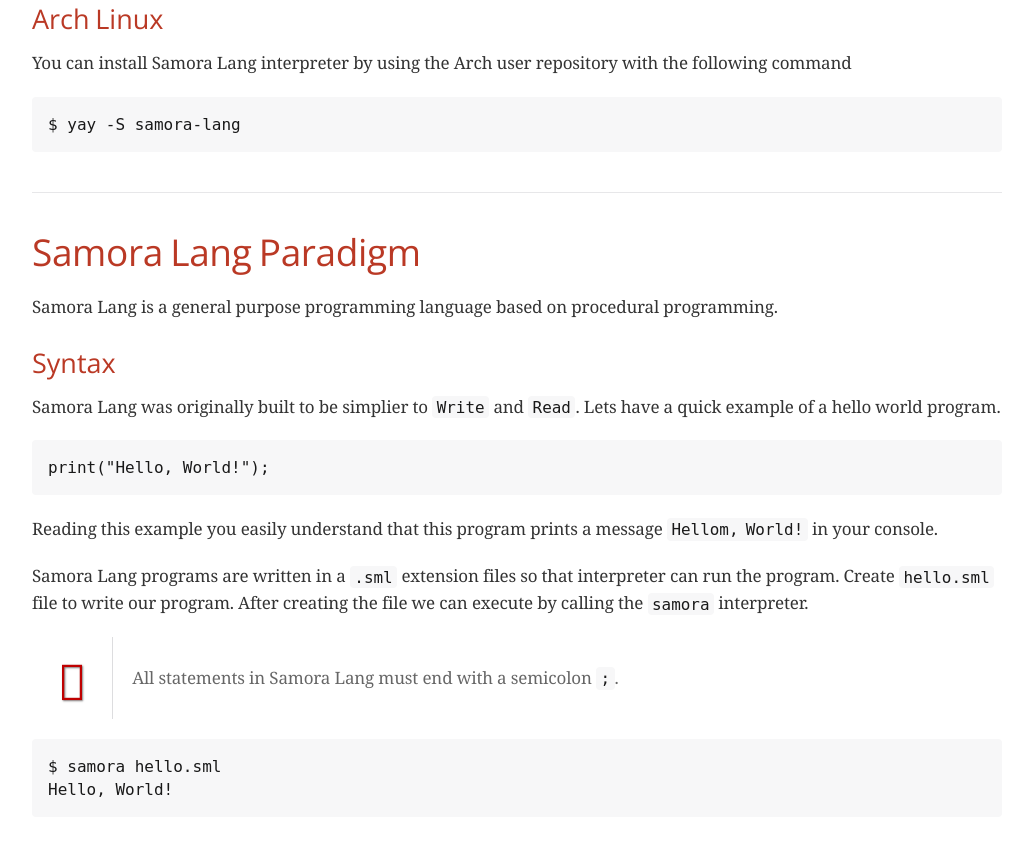
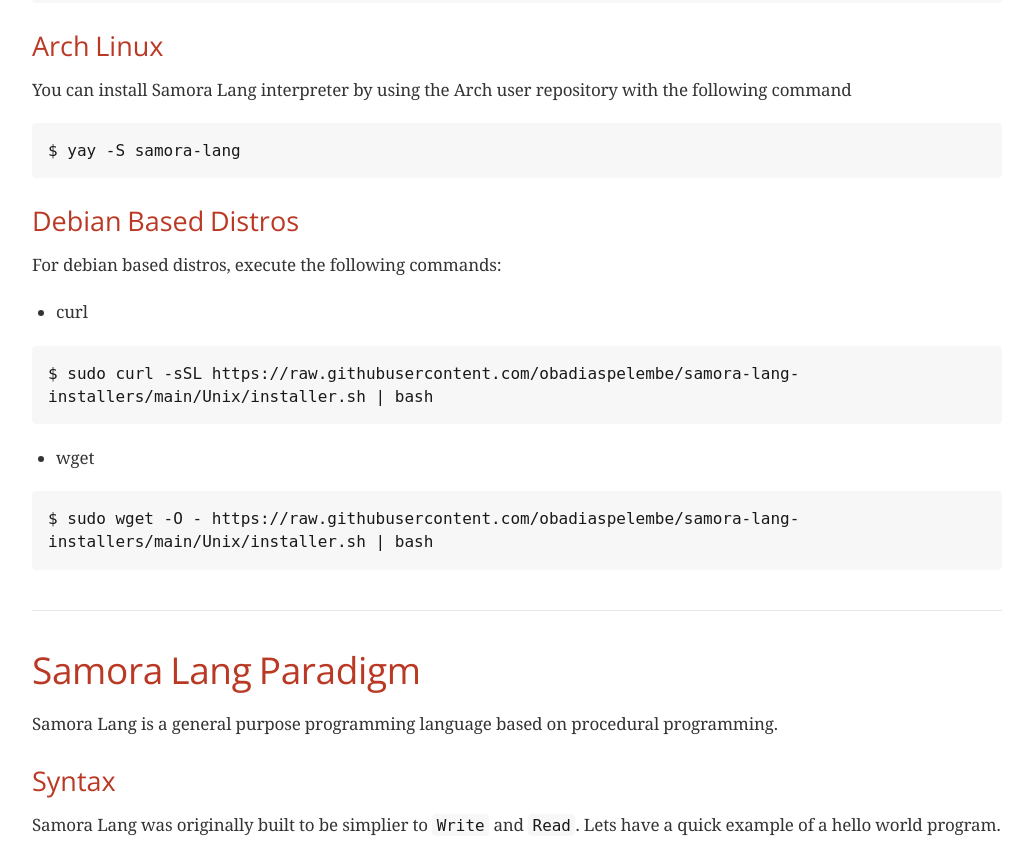
Before and after one commit to obadiaspelembe/Samora-Lang-Docs, a plain HTML site: page index.html in a window 1280 px wide. Shown: the part 1080-1921 px from the top of the page, without its empty margins (123-1154 px from the left). Drawn offline with nearby package versions, Linux system fonts and the light colour scheme; a web font is replaced by a local one.

Commit message:
docs: add debian installation

```diff
--- a/index.html
+++ b/index.html
@@ -5,7 +5,7 @@
 <meta http-equiv="X-UA-Compatible" content="IE=edge">
 <meta name="viewport" content="width=device-width, initial-scale=1.0">
 <meta name="generator" content="Asciidoctor 2.0.20">
-<meta name="author" content="v1.0.0 - August 2023">
+<meta name="author" content="v1.1.0 - October 2023">
 <title>Samora Lang Documentation</title>
 <link rel="stylesheet" href="https://fonts.googleapis.com/css?family=Open+Sans:300,300italic,400,400italic,600,600italic%7CNoto+Serif:400,400italic,700,700italic%7CDroid+Sans+Mono:400,700">
 <style>
@@ -438,7 +438,7 @@ body.book #toc,body.book #preamble,body.book h1.sect0,body.book .sect1>h2{page-b
 <div id="header">
 <h1>Samora Lang Documentation</h1>
 <div class="details">
-<span id="author" class="author">v1.0.0 - August 2023</span><br>
+<span id="author" class="author">v1.1.0 - October 2023</span><br>
 </div>
 </div>
 <div id="content">
@@ -452,6 +452,7 @@ body.book #toc,body.book #preamble,body.book h1.sect0,body.book .sect1>h2{page-b
 <ul class="sectlevel2">
 <li><a href="#_windows">Windows</a></li>
 <li><a href="#_arch_linux">Arch Linux</a></li>
+<li><a href="#_debian_based_distros">Debian Based Distros</a></li>
 </ul>
 </li>
 <li><a href="#_samora_lang_paradigm">Samora Lang Paradigm</a>
@@ -480,7 +481,7 @@ body.book #toc,body.book #preamble,body.book h1.sect0,body.book .sect1>h2{page-b
 <div class="sect2">
 <h3 id="_windows">Windows</h3>
 <div class="paragraph">
-<p>You can install Samora Lang on your Windows system by running the <a href="https://github.com/obadiaspelembe/samora-lang-installers">Windows Installer</a> powershell script. Download the script and simply run the following command to install:</p>
+<p>You can install Samora Lang on your Windows system by running the <a href="https://raw.githubusercontent.com/obadiaspelembe/samora-lang-installers/main/Windows/installer.ps1">Windows Installer</a> powershell script. Download the script and simply run the following command to install:</p>
 </div>
 <div class="listingblock">
 <div class="content">
@@ -504,6 +505,36 @@ body.book #toc,body.book #preamble,body.book h1.sect0,body.book .sect1>h2{page-b
 <div class="listingblock">
 <div class="content">
 <pre class="highlight"><code class="language-sh" data-lang="sh">$ yay -S samora-lang</code></pre>
+</div>
+</div>
+</div>
+<div class="sect2">
+<h3 id="_debian_based_distros">Debian Based Distros</h3>
+<div class="paragraph">
+<p>For debian based distros, execute the following commands:</p>
+</div>
+<div class="ulist">
+<ul>
+<li>
+<p>curl</p>
+</li>
+</ul>
+</div>
+<div class="listingblock">
+<div class="content">
+<pre>$ sudo curl -sSL https://raw.githubusercontent.com/obadiaspelembe/samora-lang-installers/main/Unix/installer.sh | bash</pre>
+</div>
+</div>
+<div class="ulist">
+<ul>
+<li>
+<p>wget</p>
+</li>
+</ul>
+</div>
+<div class="listingblock">
+<div class="content">
+<pre>$ sudo wget -O - https://raw.githubusercontent.com/obadiaspelembe/samora-lang-installers/main/Unix/installer.sh | bash</pre>
 </div>
 </div>
 </div>
@@ -783,7 +814,7 @@ let isNotFalse = !isFalse;</code></pre>
 </div>
 <div id="footer">
 <div id="footer-text">
-Last updated 2023-08-23 20:52:33 +0200
+Last updated 2023-10-08 16:10:38 +0200
 </div>
 </div>
 </body>
```
Also changed, not shown: 3 other files.
